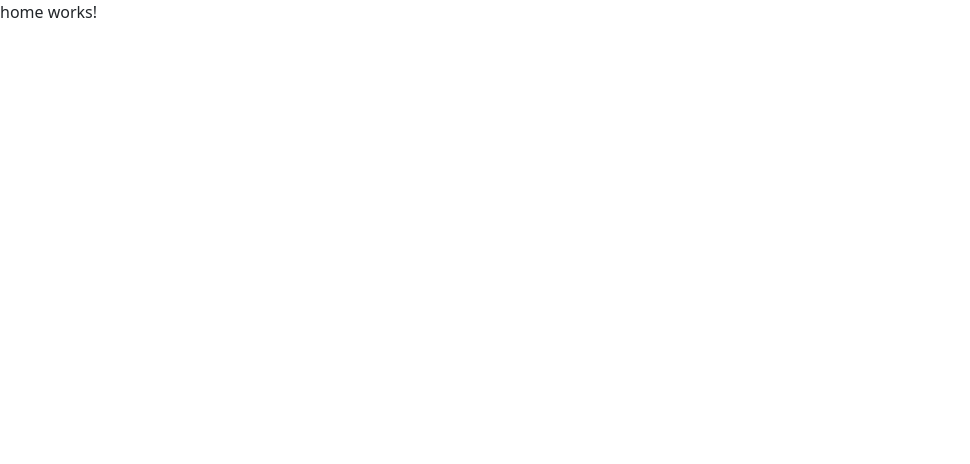
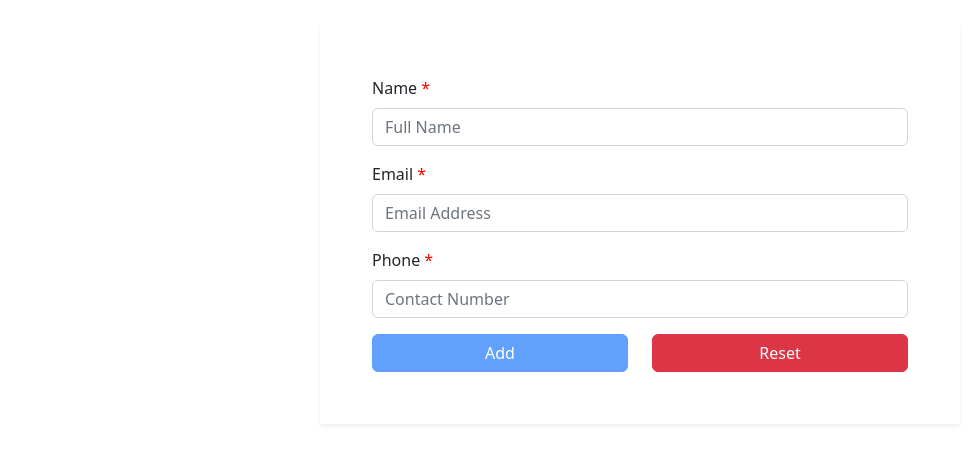
Before and after one commit to jeeyd/angular, an Angular app: page / in a window 1280 px wide. Shown: the top 464 px of the page, without its empty margins (0-970 px from the left). Built offline with nearby package versions, Linux system fonts and the light colour scheme.

Commit message:
added form

```diff
--- a/src/app/app.module.ts
+++ b/src/app/app.module.ts
@@ -7,6 +7,7 @@ import { ListComponent } from './pages/list/list.component';
 import { FormComponent } from './pages/form/form.component';
 import { DetailComponent } from './pages/detail/detail.component';
 import { HomeComponent } from './pages/home/home.component';
+import { ReactiveFormsModule } from '@angular/forms';
 
 @NgModule({
   declarations: [
@@ -18,7 +19,8 @@ import { HomeComponent } from './pages/home/home.component';
   ],
   imports: [
     BrowserModule,
-    AppRoutingModule
+    AppRoutingModule,
+    ReactiveFormsModule
   ],
   providers: [],
   bootstrap: [AppComponent]
--- a/src/app/pages/form/form.component.html
+++ b/src/app/pages/form/form.component.html
@@ -1 +1,20 @@
-<p>form works!</p>
+<div class="container w-50 shadow-sm mt-4 p-1">
+    <form [formGroup]="form" class="m-5">
+        <div class="mb-3" *ngFor="let field of fields">
+            <label class="form-label">{{ field.name }} <span style="color: red">*</span></label>
+            <input type="{{ field.type == 'phone' ? 'tel' : field.type }}" class="form-control" formControlName="{{ field.type }}" placeholder="{{ field.placeholder }}" maxlength="{{ field.type == 'phone' ? 11 : 50 }}" required>
+            <div *ngIf="this.form.controls[field.type].touched">
+                <div *ngIf="!this.form.controls[field.type].value">· {{ field.placeholder }} is required!</div>
+                <div *ngIf="this.form.controls[field.type].status == 'INVALID'">· {{ field.placeholder }} is not valid!</div>
+                <div *ngIf="this.form.controls[field.type].status == 'INVALID' && field.type == 'phone'">· Phone number must be 11 digits</div>
+            </div>
+        </div>
+        <div class="row">
+            <div class="col-6" *ngFor="let button of buttons">
+                <input
+                    [disabled]="this.form.status == 'INVALID' && button.required"
+                    type="button" class="btn btn-{{ button.color }} w-100 {{ button.type }}" value="{{ button.name }}">
+            </div>
+        </div>
+    </form>
+</div>
--- a/src/app/pages/form/form.component.scss
+++ b/src/app/pages/form/form.component.scss
@@ -0,0 +1,3 @@
+.hidden {
+    display: none;
+}
--- a/src/app/pages/form/form.component.ts
+++ b/src/app/pages/form/form.component.ts
@@ -1,4 +1,5 @@
-import { Component, OnInit } from '@angular/core';
+import { Component, OnInit, Output } from '@angular/core';
+import { FormBuilder, FormGroup, Validators } from '@angular/forms';
 
 @Component({
   selector: 'app-form',
@@ -6,10 +7,76 @@ import { Component, OnInit } from '@angular/core';
   styleUrls: ['./form.component.scss']
 })
 export class FormComponent implements OnInit {
+  form!: FormGroup;
 
-  constructor() { }
+  constructor(
+    private formBuilder: FormBuilder
+  ) {
+  }
+
+  fields = [
+    {
+      name: 'Name',
+      placeholder: 'Full Name',
+      type: 'name'
+    },
+    {
+      name: 'Email',
+      placeholder: 'Email Address',
+      type: 'email'
+    },
+    {
+      name: 'Phone',
+      placeholder: 'Contact Number',
+      type: 'phone'
+    }
+  ]
+
+  buttons = [
+    {
+      name: 'Add',
+      type: '',
+      color: 'primary',
+      required: true
+    },
+    {
+      name: 'Reset',
+      type: '',
+      color: 'danger',
+      required: false
+    },
+    {
+      name: 'Update',
+      type: 'hidden',
+      color: 'primary',
+      required: true
+    },
+    {
+      name: 'Cancel',
+      type: 'hidden',
+      color: 'secondary',
+      required: false
+    },
+  ]
 
   ngOnInit(): void {
+    this.form = this.formBuilder.group(
+      {
+        name: ['', Validators.required],
+        email: ['', [
+          Validators.required,
+          Validators.email
+        ]],
+        phone: ['', [
+          Validators.required,
+          Validators.minLength(11),
+          Validators.maxLength(11),
+          Validators.pattern("^[0-9]*$")
+        ]]
+      }
+    )
+
+    console.log(this.form)
   }
 
 }
--- a/src/app/pages/home/home.component.html
+++ b/src/app/pages/home/home.component.html
@@ -1 +1 @@
-<p>home works!</p>
+<app-form></app-form>
```
